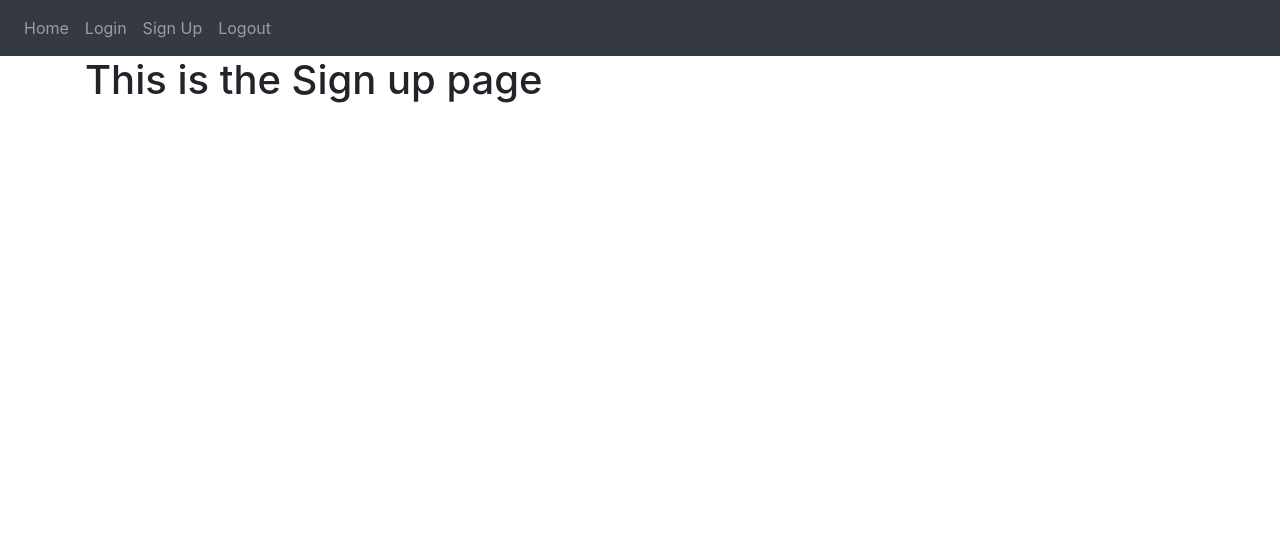
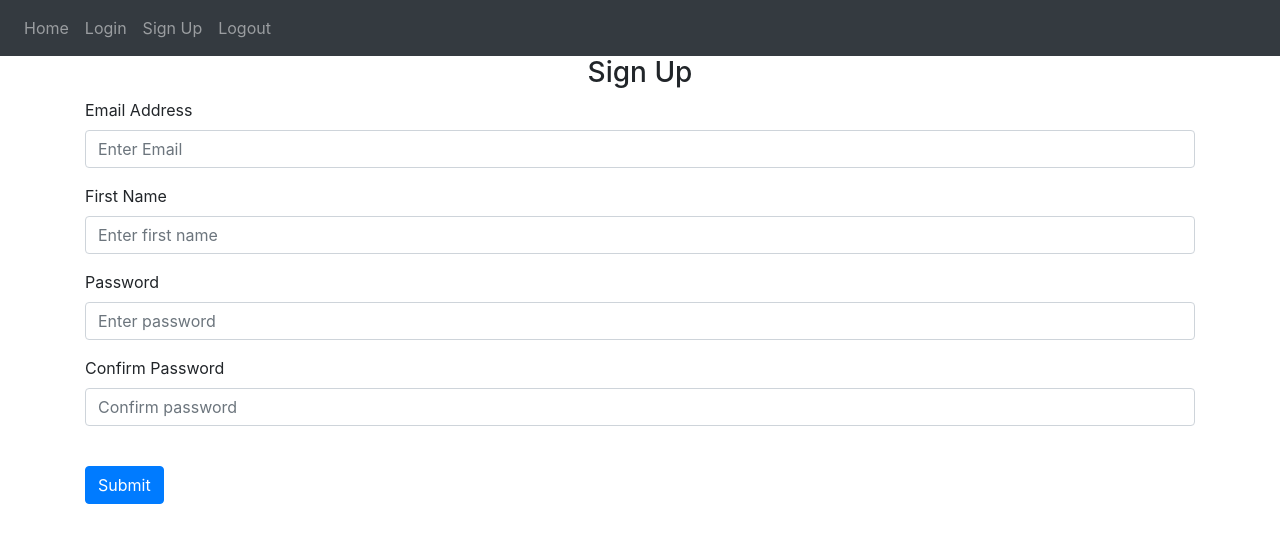
Before and after one commit to sfkjbg/last_web_site, a Flask app: page /sign-up in a window 1280 px wide. Shown: the top 543 px of the page. Run offline with Flask 2, Linux system fonts and the light colour scheme; some libraries are stand-ins or nearby versions.

Commit message:
Added flash messaging to the sign_up page
- (email from-group) type='text', b/c type='email' not flashing message

```diff
--- a/web_site/auth.py
+++ b/web_site/auth.py
@@ -1,16 +1,34 @@
-from flask import Blueprint, render_template
+from flask import Blueprint, render_template, request, flash
 
 
 auth = Blueprint('auth', __name__)
 
-@auth.route('/login')
+@auth.route('/login', methods=['GET', 'POST'])
 def login():
-    return render_template("login.html", text='test_text')
+    return render_template("login.html", text='"from" test_text_ (auth.py) (login.html)')
 
 @auth.route('/logout')
 def logout():
     return render_template('logout.html')
 
-@auth.route('/sign-up')
+@auth.route('/sign-up', methods=['GET', 'POST'])
 def sign_up():
+    if request.method == 'POST':
+        email = request.form.get('email')
+        firstName = request.form.get('firstName')
+        password1 = request.form.get('password1')
+        password2 = request.form.get('password2')
+
+
+        if len(email) < 4:
+            flash('Email must be greater than 3 characters', category='error')
+        elif len(firstName) < 2:
+            flash("Name must be at least 3 characters", category='error')
+        elif len(password1) < 7:
+            flash('Password is too short', category='error')
+        elif password1 != password2:
+            flash("Passwords don't match", category='error')
+        else:
+            flash("Account Created", category='success')
+
     return render_template('sign_up.html')
--- a/web_site/templates/home.html
+++ b/web_site/templates/home.html
@@ -1,6 +1,4 @@
-{% extends "base.html" %}
-{% block title %} Home {% endblock %}
+{% extends "base.html" %}{% block title %} Home {% endblock %}{% block content%}
 
-{% block content%}
-<h1> This is the home page</h1>
+
 {% endblock %}
--- a/web_site/templates/sign_up.html
+++ b/web_site/templates/sign_up.html
@@ -1,8 +1,50 @@
-{% extends "base.html" %}
-{% block title %} Sign Up Page {% endblock %}
+{% extends "base.html" %} {% block title %} Sign Up Page {% endblock %}
 <!--above is tab title -->
+{% block content%}
 
+<form method="POST">
+    <h3 align="center"> Sign Up</h3>
+    <div class="form-group">
+        <label for="email"> Email Address </label>
+        <input type="text"
+                class="form-control"
+                id="email"
+                name="email"
+                placeholder="Enter Email"
+        />
+    </div>
+    <div class="form-group">
+        <label for="firstName"> First Name </label>
+        <input
+           type="text"
+           class="form-control"
+           id="firstName"
+           name="firstName"
+           placeholder="Enter first name"
+        />
+    </div>
+    <div class="form-group">
+        <label for="password1"> Password </label>
+        <input
+           type="password"
+           class="form-control"
+           id="password1"
+           name="password1"
+           placeholder="Enter password"
+        />
+    </div>
+    <div class="form-group">
+        <label for="password2"> Confirm Password </label>
+        <input
+           type="password"
+           class="form-control"
+           id="password2"
+           name="password2"
+           placeholder="Confirm password"
+        />
+    </div>
+    <br/>
+    <button type="submit" class="btn btn-primary">Submit</button>
+</form>
 
-{% block content%}
-<h1> This is the Sign up page</h1>
 {% endblock %}
```
Also changed, not shown: web_site/templates/base.html (+26 -4 lines), web_site/templates/login.html (+29 -1 lines).
